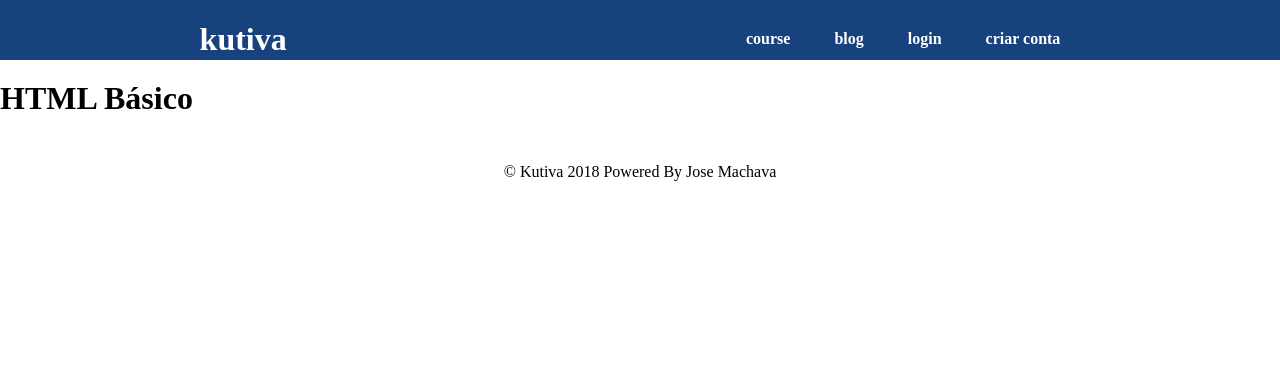
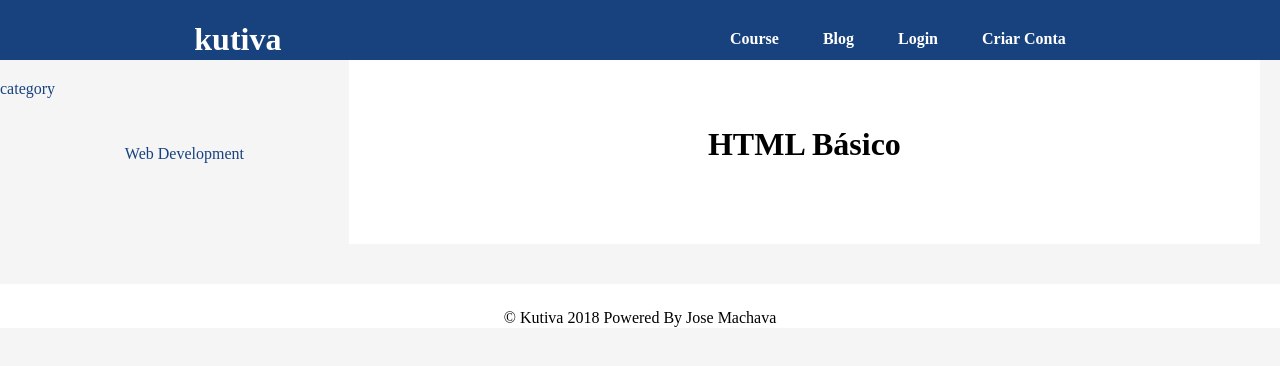
Before and after one commit to jeffenyinnah/kutiva, a Django app: page /course/ in a window 1280 px wide. Shown: the top 366 px of the page. Run offline with Django 3.2, Linux system fonts and the light colour scheme; data comes from the database, SQL or seed files in the repository; some libraries are stand-ins or nearby versions.

Commit message:
render course in courses pages

```diff
--- a/kutiva/static/stylesheet/course/course.css
+++ b/kutiva/static/stylesheet/course/course.css
@@ -0,0 +1,39 @@
+body{
+    background-color: whitesmoke;
+}
+main{
+    display: flex;
+}
+.showcase{
+    margin-top: 1px;
+    background-color:#F3F6F9;
+    display: flex;
+    height:45vh;
+    justify-content: center;
+    align-items: center;
+    /*background-image: url("../../images/12.jpg");*/
+}
+.category{
+    width: auto;
+    margin: 20px;
+    padding: 10px;
+    height: auto;
+
+}
+
+
+.articlesTags{
+    margin-top: 40px;
+    color: #18427F;
+    flex-grow: 1;
+}
+.articles{
+    flex-grow: 6;
+    margin: 20px;
+}
+
+.article{
+    width:auto;
+    height: 200px;
+    background-color: white;
+}
--- a/kutiva/templates/course/index.html
+++ b/kutiva/templates/course/index.html
@@ -13,6 +13,7 @@
 
 {% block styles %}
 {#    only include css  files needed for thi page bootstap and other libs are add in base template #}
+     <link rel="stylesheet" href="{% static 'stylesheet/kutiva/library/malangatana.min.css' %}">
 
     <link rel="stylesheet" href="{% static 'stylesheet/kutiva/menu.css' %}">
     <link rel="stylesheet" href="{% static 'stylesheet/course/course.css' %}">
@@ -33,9 +34,10 @@
 
 
         <aside class="articlesTags">
+                <p>category</p>
                  <ul class="cardColumn unstyledList">
                     {% for category in categories %}
-                       <li class="">{{ category.name }}</li>
+                       <li class="category">{{ category.name }}</li>
                     {% endfor %}
 
 
```
